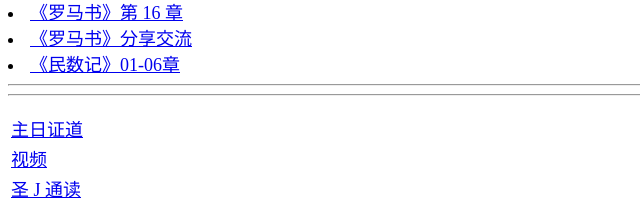
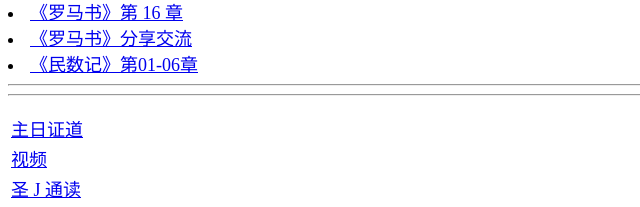
Before and after one commit to NCCChurch/group, a plain HTML site: page index.html in a window 1280 px wide. Shown: the part 409-616 px from the top of the page, 0-640 px from the left. Drawn offline with Linux system fonts and the light colour scheme.

Commit message:
Update index.html

```diff
--- a/index.html
+++ b/index.html
@@ -53,7 +53,7 @@
         <li><font size="4"><a href="./20240126.html">《罗马书》分享交流</a></font></li>
 </tr>
 <tr>
-        <li><font size="4"><a href="./20240202.html">《民数记》01-06章</a></font></li>
+        <li><font size="4"><a href="./20240202.html">《民数记》第01-06章</a></font></li>
 </tr>
 
 
```
